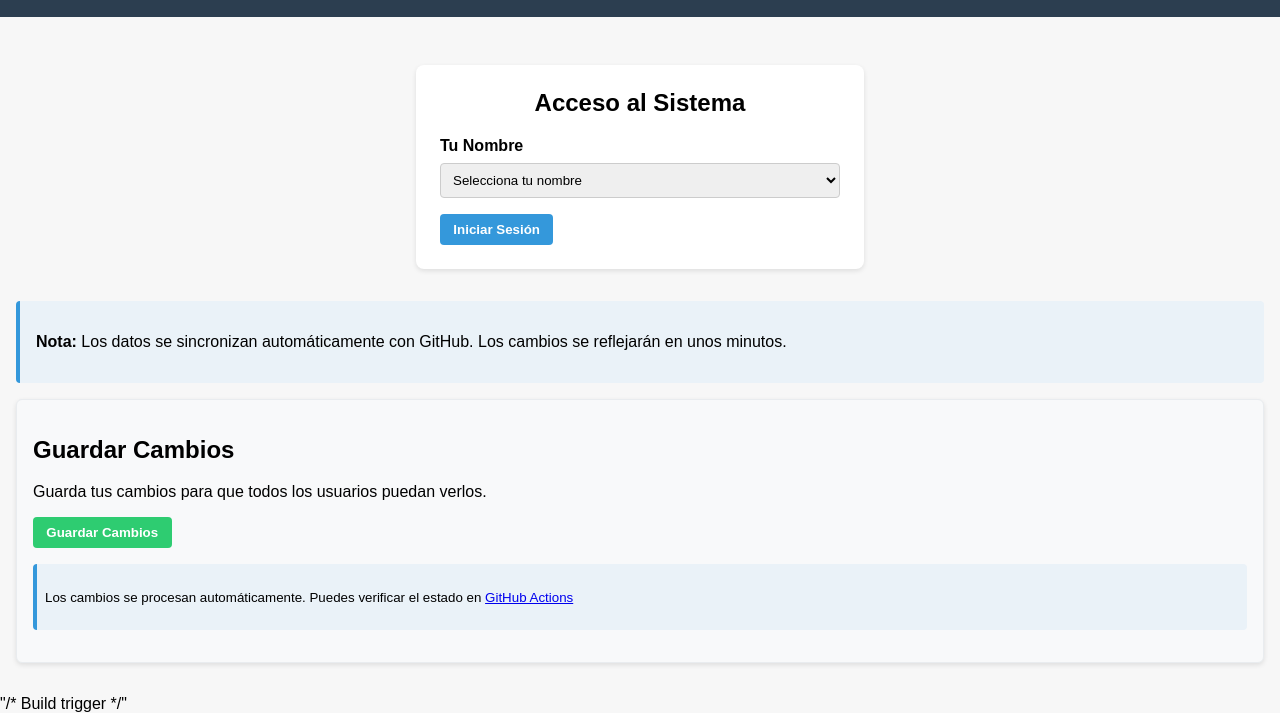
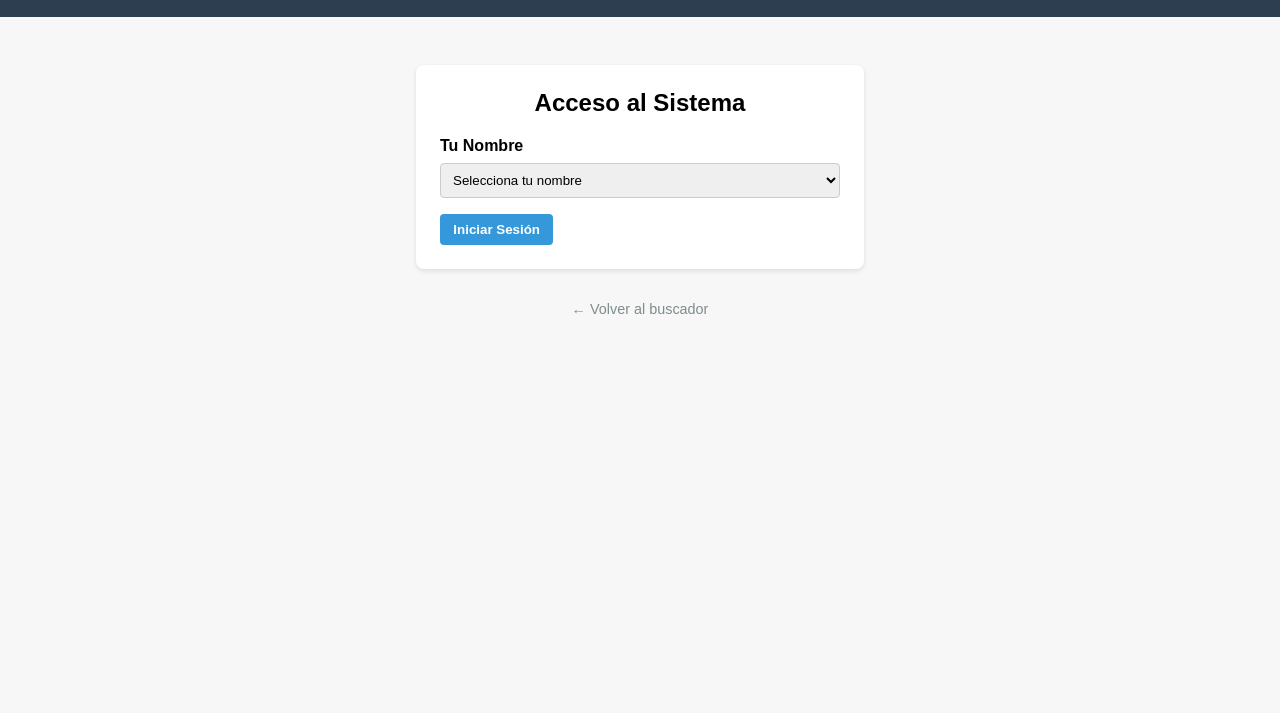
Before and after one commit to alexiscamero/buscador_ceramica, a plain HTML site: page demarcacion.html in a window 1280 px wide. Shown: the part 155-868 px from the top of the page. After the commit the page ends 800 px from the top, so only its background shows below. Drawn offline with nearby package versions, Linux system fonts and the light colour scheme.

Commit message:
Mejora interfaz de demarcación - flujo de login optimizado

```diff
--- a/demarcacion.html
+++ b/demarcacion.html
@@ -238,6 +238,20 @@
     .hidden {
       display: none;
     }
+
+    .back-to-search {
+      display: block;
+      width: 100%;
+      margin-top: 1em;
+      text-align: center;
+      color: #7f8c8d;
+      text-decoration: none;
+      font-size: 0.9em;
+    }
+
+    .back-to-search:hover {
+      color: #2c3e50;
+    }
   </style>
 </head>
 <body>
@@ -309,11 +323,8 @@
     </div>
   </div>
 
-  <div class="info-box">
-    <p><strong>Nota:</strong> Los datos se sincronizan automáticamente con GitHub. Los cambios se reflejarán en unos minutos.</p>
-  </div>
-
-  <div class="section github-section">
+  <!-- Sección de sincronización (solo visible después de login) -->
+  <div id="githubSection" class="github-section hidden">
     <h2>Guardar Cambios</h2>
     <p>Guarda tus cambios para que todos los usuarios puedan verlos.</p>
 
@@ -324,6 +335,9 @@
       <p><small>Los cambios se procesan automáticamente. Puedes verificar el estado en <a href="https://github.com/alexiscamero/buscador_ceramica/actions" target="_blank">GitHub Actions</a></small></p>
     </div>
   </div>
+
+  <!-- Botón para volver al buscador -->
+  <a href="index.html" class="back-to-search">← Volver al buscador</a>
 </div>
 
 <!-- PapaParse -->
@@ -732,10 +746,10 @@
           <p><strong>${selectedUser}</strong> ${roleBadge} - Confirmando demarcaciones</p>
         </div>`
       );
+    }
 
-      // Mostrar sección de sincronización para coordinadores/managers
-      document.getElementById('syncBtn').style.display = 'block';
-    }
+    // Mostrar sección de sincronización después de login
+    document.getElementById('githubSection').classList.remove('hidden');
 
     // Cargar datos desde GitHub al iniciar sesión
     cargarDesdeGitHub();
@@ -769,4 +783,4 @@
 </script>
 
 </body>
-</html>"/* Build trigger */"
+</html>
```
